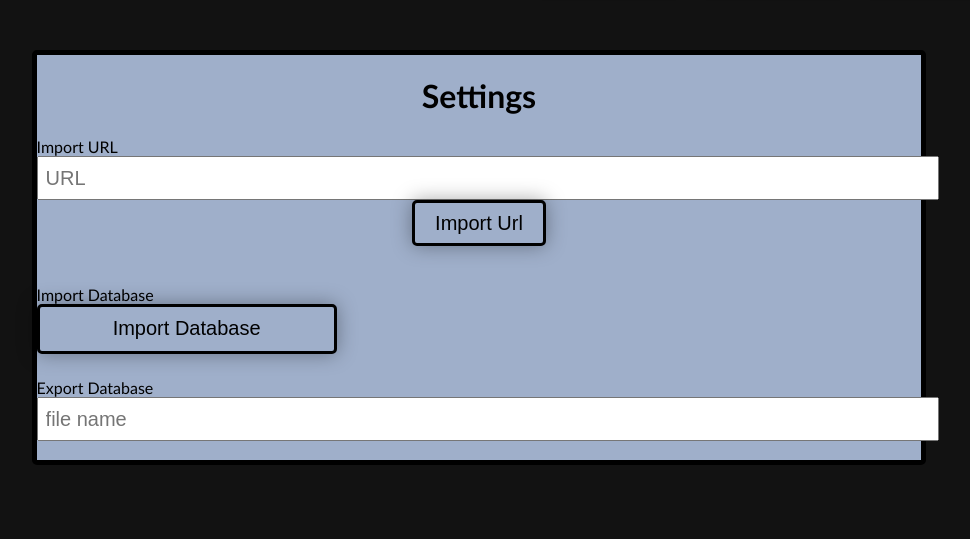
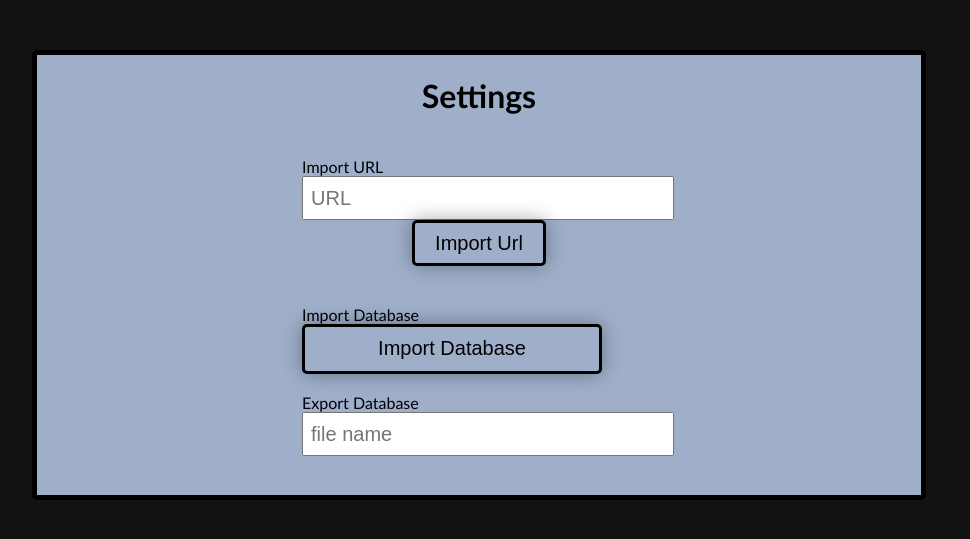
Before and after one commit to m-barneto/CSC289-Capstone, a Python web app: template templates/settings.html in a window 1280 px wide. Shown: the part 100-639 px from the top of the page, without its empty margins (161-1131 px from the left). Run offline with Jinja, Linux system fonts and the light colour scheme; the template is opened without the code that fills it, so the values that code supplies are empty.

Commit message:
add some css to settings.html

```diff
--- a/public/css/main.css
+++ b/public/css/main.css
@@ -165,7 +165,8 @@ nav button:hover {
     width: 15%;
 }
 
-#assignment_info {
+#assignment_info,
+#settings_form {
     margin: auto;
     width: 40%;
     padding: 20px;
--- a/templates/settings.html
+++ b/templates/settings.html
@@ -22,26 +22,27 @@
   </header>
   <div class="main_menu">
     <h1>Settings</h1>
+    <div id="settings_form">
       <label>Import URL</label> <br>
       <form id="import_url" action="/add_assignment.html" method="post">
         <input type="text" id="import_url" name="import_url" placeholder="URL">
         <input type="submit" id="submit_button" value="Import Url"></input>
+      </form>
       <br>
       <label>Import Database</label> <br>
-      <li>
       <form id="import" action="/import_calendar" method="post" enctype="multipart/form-data">
         <input type="file" id="hiddenFileUpload" onChange="document.getElementById('import').submit();"
           style="display:none;" name="file" />
         <button type="button" onclick="document.getElementById('hiddenFileUpload').click();">Import Database</button>
       </form>
-
-      </li>
       <br>
+      <form>
         <label>Export Database</label> <br>
         <input type="text" id="export_database" name="export_database" placeholder="file name">
         <br>
       </form>
     </div>
+  </div>
 </body>
 
 </html>
```
Lines whose indentation alone changed are shown as unchanged.
